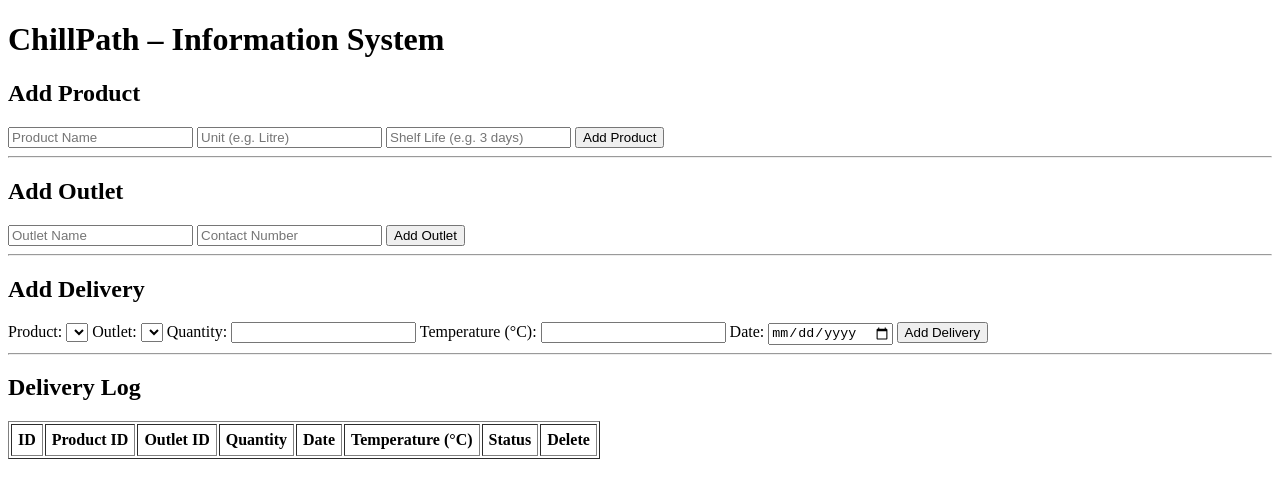
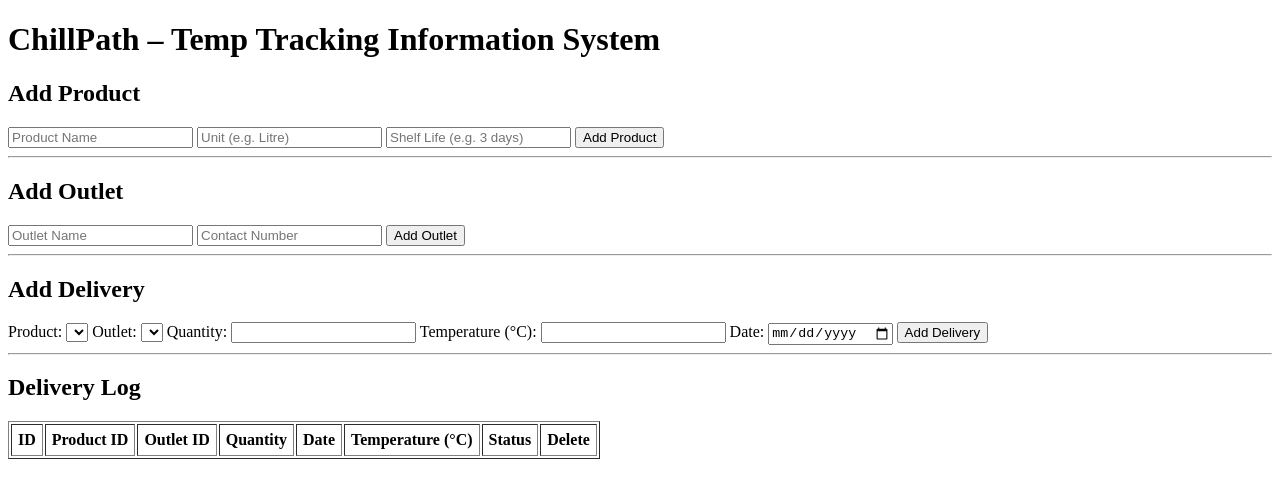
Before and after one commit to Hamza-git-bit/ChillPath, a website: page public/index.html in a window 1280 px wide. Drawn offline with Linux system fonts and the light colour scheme; no server answers.

```diff
--- a/public/index.html
+++ b/public/index.html
@@ -5,7 +5,7 @@
   <title>ChillPath</title>
 </head>
 <body>
-  <h1>ChillPath – Information System</h1>
+  <h1>ChillPath – Temp Tracking Information System</h1>
 
   <section>
     <h2>Add Product</h2>
```
